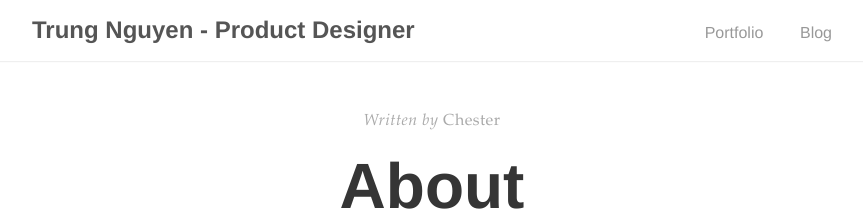
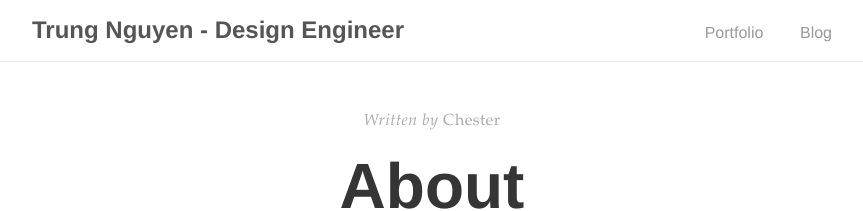
Before and after one commit to ngntrung/ngntrung.github.io, a Jekyll site: the page built from about.md, in a window 1280 px wide. Shown: the top 211 px of the page, without its empty margins (208-1071 px from the left). Built offline with Jekyll 4.4.1, drawn with Linux system fonts in a browser that asks for light colours.

Commit message:
Update _config.yml

```diff
--- a/_config.yml
+++ b/_config.yml
@@ -1,6 +1,6 @@
 # Site settings
-title:          Trung Nguyen - Product Designer
-description:    "Trung Nguyen - Product Designer, Product Management, User Experience, User Interface"
+title:          Trung Nguyen - Design Engineer
+description:    "Trung Nguyen - Product Designer, Product Management, User Experience, User Interface, Software Engineer"
 
 
 # Build settings
```
